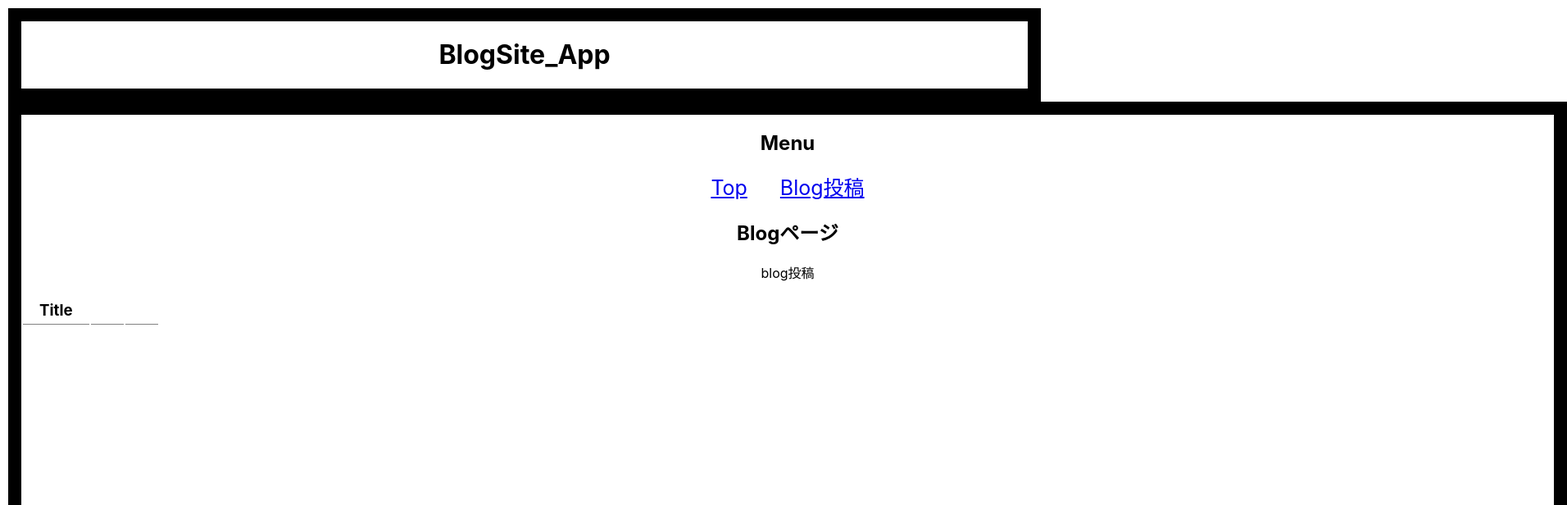
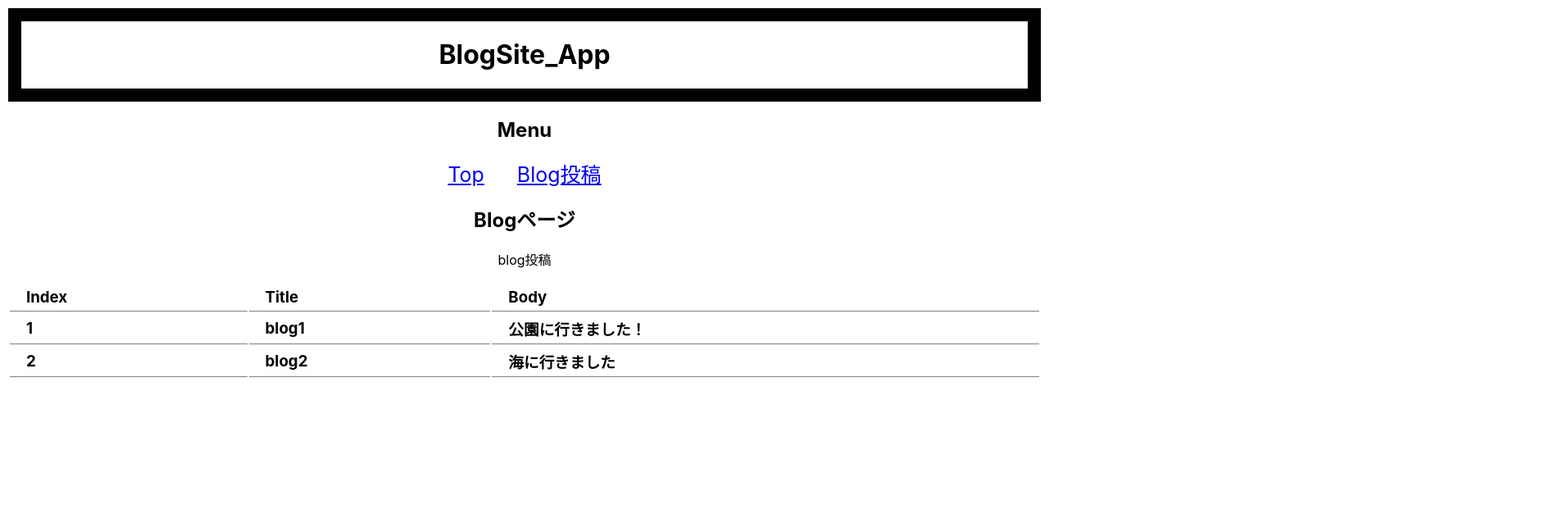
Before and after one commit to suguru-3u/reactStudyProject, a React (Create React App) app: page /blog in a window 1280 px wide. Shown: the top 616 px of the page at 82% size, 1912 px wide, since content can reach past the window. Built offline with nearby package versions, Linux system fonts and the light colour scheme.

Commit message:
update MainBlog.js

```diff
--- a/src/Main/MainBlog.js
+++ b/src/Main/MainBlog.js
@@ -9,11 +9,19 @@ class MainBlog extends Component {
         textAlign:"center"
     }
 
+    tableStyle ={
+        margin:"0px",
+        padding:"0px",
+        width:"100%",
+    }
+
+
     data = [
         {title:'blog1',
-        body:"公園に行った",},
+        body:"公園に行きました！"},
         {title:"blog2",
-        body:"海に行った"}]
+        body:"海に行きました"}
+    ];
 
     constructor(proos){
         super(proos);
@@ -21,10 +29,23 @@ class MainBlog extends Component {
     }
 
     blogindex(){
-        const data = this.data.map((value,index) => {
-            <tr><th>value.title</th><th>index</th></tr>
-        });
-        return data
+        console.log(this.data);
+        const dataBlog = this.data.map((value,index) =>
+            <tr key={index}><th>{index + 1}</th><th>{value.title}</th><th>{value.body}</th></tr>
+        );
+        console.log(dataBlog);
+        return(
+            <table style={this.tableStyle}>
+                <thead>
+                    <tr>
+                        <th>Index</th><th>Title</th><th>Body</th>
+                    </tr>
+                </thead>
+                <tbody>
+                    {dataBlog}
+                </tbody>
+            </table>
+        )
     }
 
     render(){
@@ -33,18 +54,7 @@ class MainBlog extends Component {
                 <h2 style={this.h2}>Blogページ</h2>
                 <p style={this.p}>blog投稿
                 </p>
-                <table>
-                    <thead>
-                        <tr>
-                            <th>Title</th><th></th><th></th>
-                        </tr>
-                    </thead>
-                    <tbody>
-                        <tr>
-                            {this.blogindex}
-                        </tr>
-                    </tbody>
-                </table>
+                {this.blogindex()}
             </div>
         );
     }
--- a/src/Menu/Menu.js
+++ b/src/Menu/Menu.js
@@ -8,8 +8,7 @@ class Menu extends Component{
     style ={
         margin:"0px",
         padding:"0px",
-        border: "1rem solid",
-        width:"1870px",
+        width:"100%",
         height:"800px",
         textAlign: "left",
         display: "inline-block"
```
Also changed, not shown: 1 other file (tests, documents, lock files or other folders).
